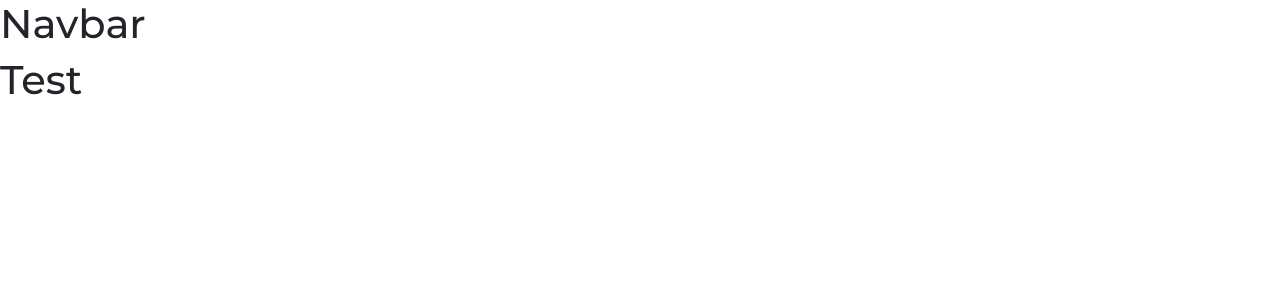
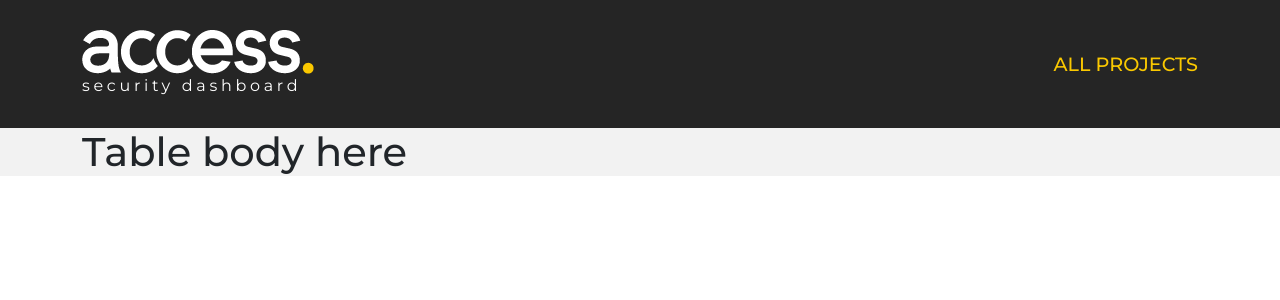
Before and after one commit to martin-markov1980/securitydashboardfrontend, a React (Create React App) app: page / in a window 1280 px wide. Shown: the top 300 px of the page. Built offline with nearby package versions, Linux system fonts and the light colour scheme.

Commit message:
Added and styled header component.

```diff
--- a/src/App.js
+++ b/src/App.js
@@ -1,10 +1,17 @@
+import Home from './Home';
 import Navbar from './Navbar';
 
 function App() {
   return (
-    <div className="App">
-      <Navbar></Navbar>
-      <h1>Test</h1>
+    <div className="home">
+      <div className="header">
+        <div className="container">
+          <Navbar></Navbar>
+        </div>
+      </div>
+      <div className="container">
+        <Home></Home>
+      </div>
     </div>
   );
 }
--- /dev/null
+++ b/src/Home.js
@@ -0,0 +1,9 @@
+const Home = () => {
+  return (
+    <div>
+      <h1>Table body here</h1>
+    </div>
+   );
+}
+
+export default Home;
--- a/src/Navbar.js
+++ b/src/Navbar.js
@@ -1,7 +1,15 @@
+import logo from './assets/img/logo.png';
+
 const Navbar = () => {
   return (
-    <div>
-      <h1>Navbar</h1>
+    <div className="d-flex flex-wrap justify-content-between">
+      <div className="logo">
+        <img src={logo} alt="Logo"/>
+        <span>security dashboard</span>
+      </div>
+      <div className="cta d-flex align-items-center">
+        <a href="#">ALL PROJECTS</a>
+      </div>
     </div>
 
    );
--- a/src/assets/css/index.css
+++ b/src/assets/css/index.css
@@ -3,3 +3,32 @@
 * {
   font-family: 'Montserrat', sans-serif;
 }
+
+.home {
+  background-color: #F2F2F2;
+}
+
+.header {
+  background: #252525;
+  color: #FFFFFF;
+  padding: 30px;
+}
+
+.logo {
+  display: flex;
+  flex-direction: column;
+}
+
+.logo span {
+  letter-spacing: 3.7px;
+}
+
+.cta a {
+  color: #FAC800;
+  text-decoration: none;
+  font-weight: 500;
+  font-size: 1.2em;
+}
+.cta a:hover {
+  text-decoration: underline;
+}
```
Also changed, not shown: src/assets/img/logo.png (added), src/assets/img/logo.svg (deleted).
